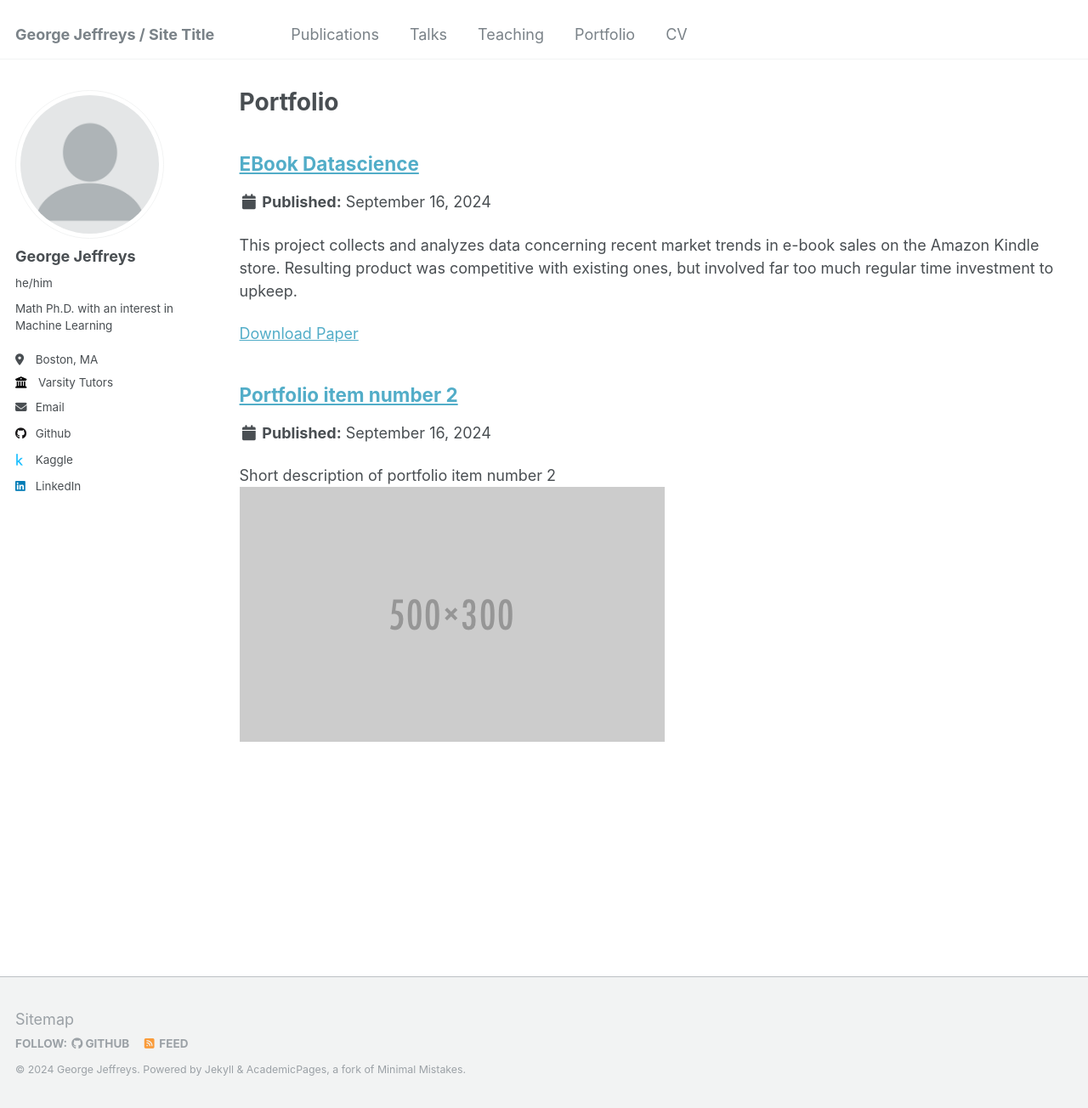
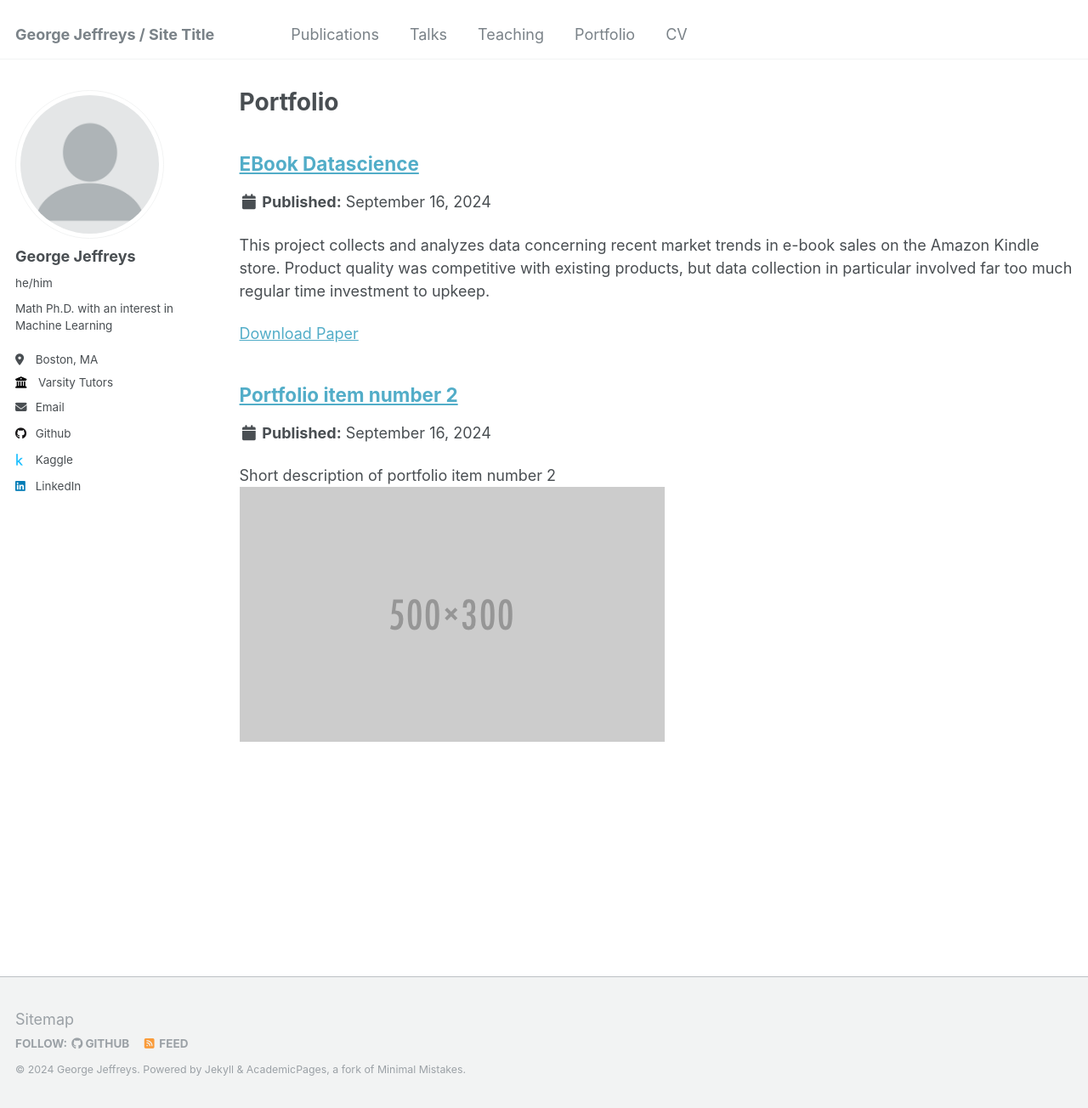
Before and after one commit to G-Jeffreys/G-Jeffreys.github.io, a Jekyll site: the page built from _pages/portfolio.html, in a window 1280 px wide and 1304 px high. Shown: the whole window at 85% size. Built offline with Jekyll 4.4.1, drawn with Linux system fonts in a browser that asks for light colours.

Commit message:
Update portfolio-1.md

```diff
--- a/_portfolio/portfolio-1.md
+++ b/_portfolio/portfolio-1.md
@@ -1,6 +1,6 @@
 ---
 title: "EBook Datascience"
-excerpt: "This project collects and analyzes data concerning recent market trends in e-book sales on the Amazon Kindle store. Resulting product was competitive with existing ones, but involved far too much regular time investment to upkeep."
+excerpt: "This project collects and analyzes data concerning recent market trends in e-book sales on the Amazon Kindle store. Product quality was competitive with existing products, but data collection in particular involved far too much regular time investment to upkeep."
 paperurl: 'https://portfolio.ebookdatasci.com/'
 collection: portfolio
 ---
```
